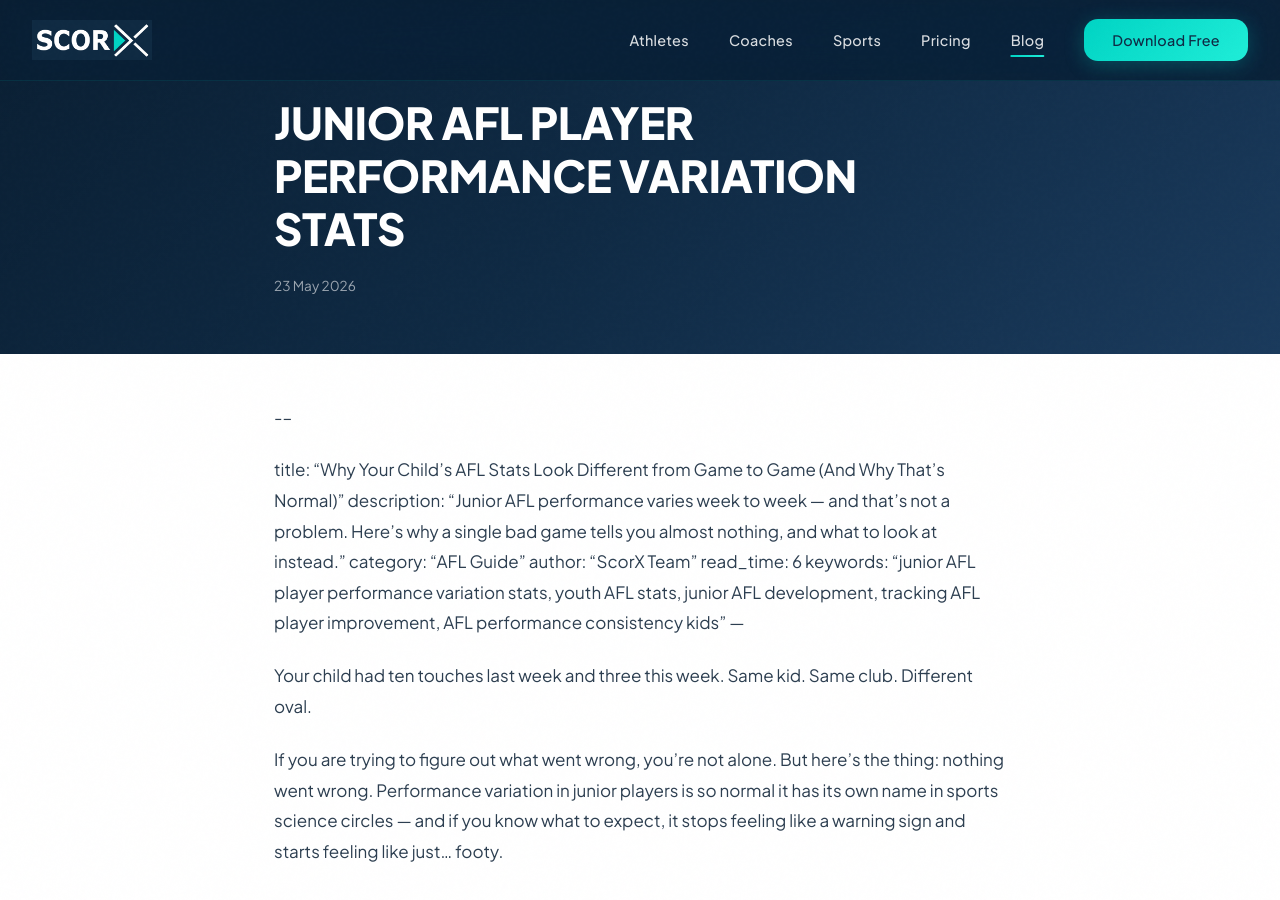
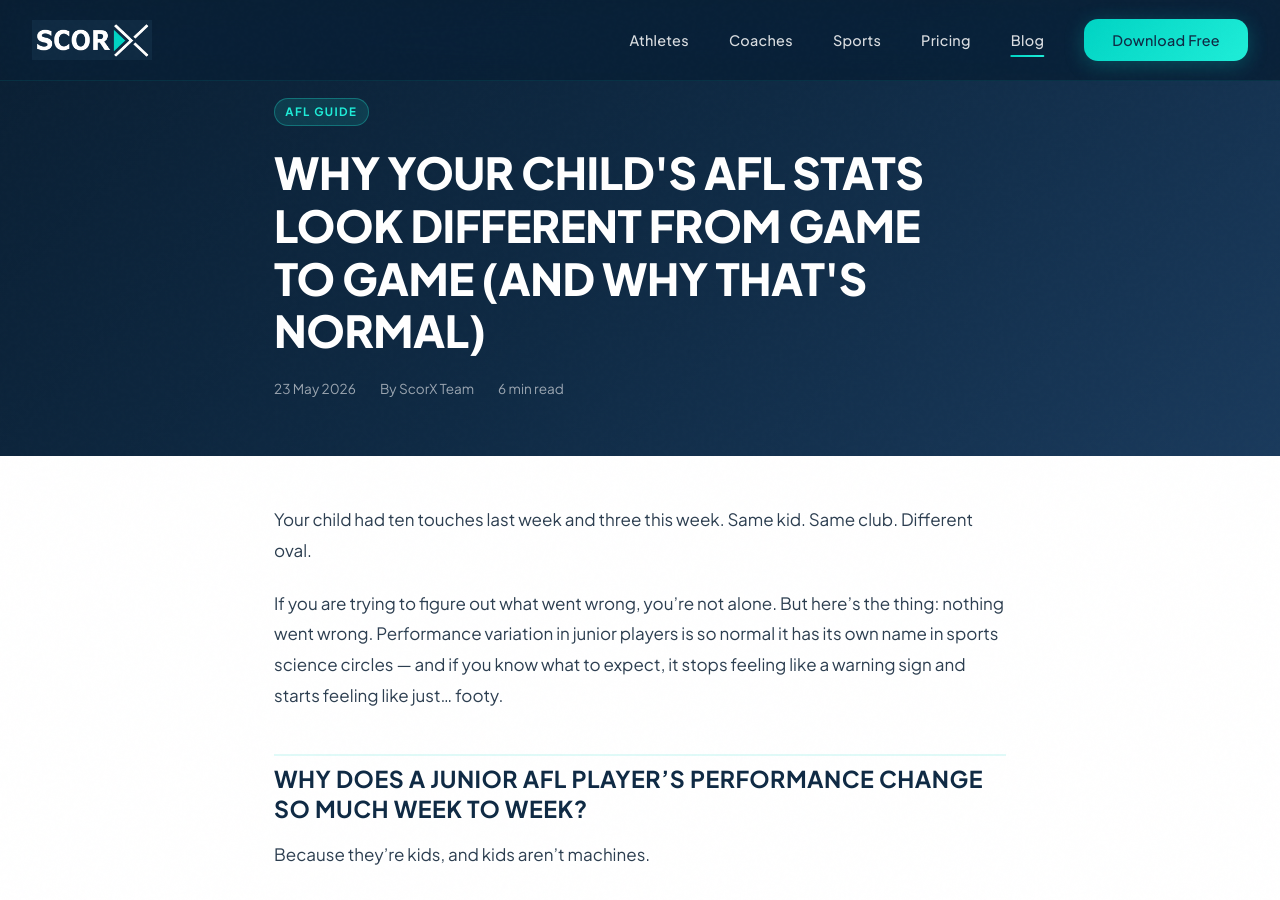
Before and after one commit to twineappdev-scorx/scorx-website, a Jekyll site: the page built from _posts/2026-05-23-junior-afl-player-performance-variation-stats.md, in a window 1280 px wide and 900 px high. Built offline with Jekyll 4.4.1, drawn with Linux system fonts in a browser that asks for light colours.

Commit message:
Fix malformed front matter and make newsletter body extraction robust
The performance-variation post had \--- instead of --- as the front
matter delimiters, causing Jekyll to skip front matter parsing entirely
and the newsletter workflow to send an empty body. Fixed the post file
and switched the extraction regex to a split-on-delimiter approach that
doesn't break if there are blank lines around the delimiters.

https://claude.ai/code/session_018KZiXBrfbgSE7b2pEMrTAY

```diff
--- a/_posts/2026-05-23-junior-afl-player-performance-variation-stats.md
+++ b/_posts/2026-05-23-junior-afl-player-performance-variation-stats.md
@@ -1,10 +1,9 @@
-\---
-
+---
 title: "Why Your Child's AFL Stats Look Different from Game to Game (And Why That's Normal)"
 description: "Junior AFL performance varies week to week — and that's not a problem. Here's why a single bad game tells you almost nothing, and what to look at instead."
 category: "AFL Guide"
 author: "ScorX Team"
-read\_time: 6
+read_time: 6
 keywords: "junior AFL player performance variation stats, youth AFL stats, junior AFL development, tracking AFL player improvement, AFL performance consistency kids"
 ---
 
@@ -60,7 +59,7 @@ Three or four games of data starts to mean something. Ten games is genuinely use
 
 Apps like ScorX let you log touches, disposals, goal assists, and pressure acts game by game — not to obsess over any individual number, but so that at the end of the season your child can look back and see, clearly, that they improved. Not a feeling. Actual numbers. Kids who can see their own improvement are more likely to keep playing — which, at this age, is the whole point.
 
-\---
+---
 
 ## Frequently Asked Questions
 
@@ -84,11 +83,11 @@ Effort-based stats are more useful than outcome-based ones at junior level. Thin
 
 Three to four games will start to show a pattern. Ten games is where you can start making reasonable conclusions about trends. One or two games — even if they're very good or very bad — should be treated as data points, not verdicts.
 
-\---
+---
 
 *ScorX is free to download. Track your first game this weekend and start building the picture that actually matters.*
 
-\---
+---
 
 ## Other Useful Reading
 
```
Also changed, not shown: .github/workflows/send-newsletter.yml.
